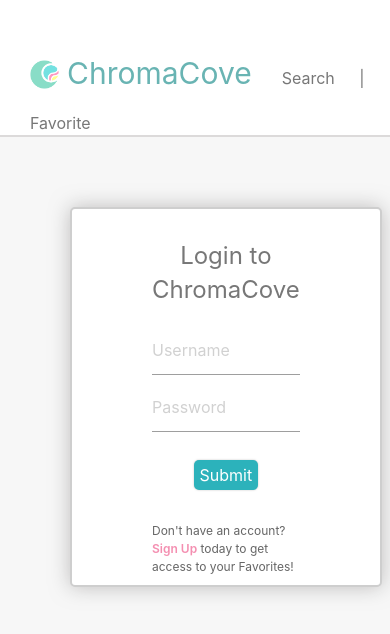
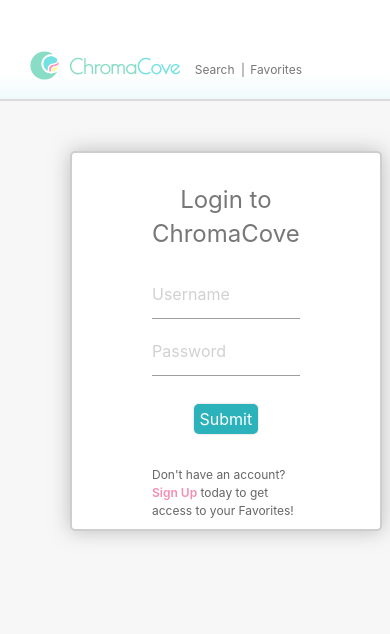
Before and after one commit to cjpalmerin/chroma-cove, a React (Create React App) app in the folder client/: page /login in a window 390 px wide. Shown: the top 634 px of the page. Built offline with nearby package versions, Linux system fonts and the light colour scheme.

Commit message:
navbar styling and media query

```diff
--- a/client/public/index.html
+++ b/client/public/index.html
@@ -20,6 +20,8 @@
   <script src="https://cdn.jsdelivr.net/npm/uikit@3.5.0/dist/js/uikit.min.js"></script>
   <script src="https://cdn.jsdelivr.net/npm/uikit@3.5.0/dist/js/uikit-icons.min.js"></script>
 
+  <!-- Google Font link-->
+  <link href="https://fonts.googleapis.com/css2?family=Poiret+One&display=swap" rel="stylesheet">
 
   <!--
       manifest.json provides metadata used when your web app is installed on a
@@ -37,7 +39,6 @@
       work correctly both with client-side routing and a non-root public URL.
       Learn how to configure a non-root public URL by running `npm run build`.
     -->
-
   <title>ChromaCove</title>
 </head>
 
--- a/client/src/App.css
+++ b/client/src/App.css
@@ -16,7 +16,7 @@ a, span {
 
 a:hover {
   text-decoration: none;
-  color: #da5e77;
+  color: #f48fb1;
 }
 
 button {
@@ -36,5 +36,5 @@ button {
 
 button:hover {
   text-decoration: none;
-  background-color: #da5e77;
+  background-color: #f48fb1;
 }
--- a/client/src/components/Nav/index.js
+++ b/client/src/components/Nav/index.js
@@ -41,17 +41,17 @@ class Nav extends Component {
             return (
                 <div className="navbar">
                     <img className="nav-logo" src={logo}></img>
-                    <h1>ChromaCove</h1>
+                    <h1><span className="h1span">Chroma</span><span className="h1span2">Cove</span></h1>
                     {loggedIn ? (
                         <>
                             <Link to="/" className={window.location.pathname === "/" ? "nav-link:active" : "nav-link"}>
                                 Search
                                 </Link>
-                            <span> | </span>
+                            <span className="navspan"> | </span>
                             <Link to="/favorite" className={window.location.pathname === "/favorite" ? "nav-link:active" : "nav-link"}>
-                                Favorite
+                                Favorites
                                 </Link>
-                            <span> | </span>
+                            <span className="navspan"> | </span>
                             <Link to="/" className="nav-link" onClick={this.logout}>
                                 Logout</Link>
                             <p id="welcome-message">Welcome back, @{username}!</p>
@@ -61,9 +61,9 @@ class Nav extends Component {
                                 <Link to="/" className={window.location.pathname === "/" ? "nav-link:active" : "nav-link"}>
                                     Search
                                 </Link>
-                                <span> | </span>
+                                <span className="navspan"> | </span>
                                 <Link to="/favorite" className={window.location.pathname === "/favorite" ? "nav-link:active" : "nav-link"}>
-                                    Favorite
+                                    Favorites
                                 </Link>
                             </>
                         )}
--- a/client/src/components/Nav/style.css
+++ b/client/src/components/Nav/style.css
@@ -9,14 +9,29 @@
     padding-left: 30px;
     border-bottom: 2px solid rgb(220, 218, 218);
     box-shadow: 0 10px 20px -10px rgb(34, 34, 34);
-    background-color: white
+    background: linear-gradient(180deg, rgba(255,255,255,1) 75%, rgba(240,250,250,1) 100%);
+
 }
 
 h1 {
     font-size: 30px;
-    color: rgb(105, 180, 179);
     display: inline-block;
     margin-right: 30px;
+    font-family: 'Poiret One', cursive;
+    font-weight: 1000;
+
+}
+
+.h1span {
+    color: #89ddc7;
+    margin: 0px;
+}
+
+.h1span2 {
+    color: #73e1e1;
+
+    margin: 0px;
+
 }
 
 #welcome-message{
@@ -26,4 +41,37 @@ h1 {
     display: inline-block;
     font-weight: 500;
     margin-left: 40%;
+    margin-top: 0px;
   }
+
+
+  /* MEDIA QUERY */
+  @media only screen and (max-width: 768px) {
+.navbar {
+    font-size: 12px;
+}
+
+.nav-link, nav-link:active .navspan {
+    margin-right: 3px;
+}
+
+h1 {
+    font-size: 20px;
+    margin-right: 15px;
+    display:inline-block;
+}
+
+.nav-logo {
+    margin-right: 10px;
+}
+
+span, a {
+    margin-right: 2px;
+}
+
+#welcome-message {
+    text-align: right;
+    display: none;
+}
+
+  }
--- a/client/src/components/Wrapper/style.css
+++ b/client/src/components/Wrapper/style.css
@@ -1,10 +1,11 @@
 .wrapper {
-    padding-top: 50px;
+    /* padding-top: 50px; */
     background: rgb(247, 247, 247);
     height: 100%;
     display: flex;
     flex-flow: row wrap;
     padding: 20px;
+    padding-top: 0px;
     justify-content: space-around;
     align-content: flex-start;
     overflow: auto;
--- a/client/src/pages/Landing/index.js
+++ b/client/src/pages/Landing/index.js
@@ -48,7 +48,7 @@ class Landing extends React.Component {
                     {this.state.photos.length ? (
                         <div>
                             {this.state.photos.map(photo => (
-                                <div className="col s6 m6">
+                                <div className="col s12 m6">
                                     <div className="card">
                                         <div className="card-image">
                                             {/* <img src={photo.urls.regular} alt="preview" /> */}
--- a/client/src/pages/Landing/style.css
+++ b/client/src/pages/Landing/style.css
@@ -9,3 +9,12 @@
 .no-photos {
     text-align: center;
 }
+
+
+.card-content {
+padding-top: 0px !important;
+}
+
+.photo-preview {
+    padding-bottom: 0px !important;
+}
--- a/client/src/pages/Photographer/style.css
+++ b/client/src/pages/Photographer/style.css
@@ -19,7 +19,7 @@ img {
 }
 
 .container {
-    margin-top: 2rem;
+    margin-top: 1rem;
 }
 
 .favorite-button {
```
Also changed, not shown: client/src/pages/Favorite/style.css (line endings or trailing spaces).
